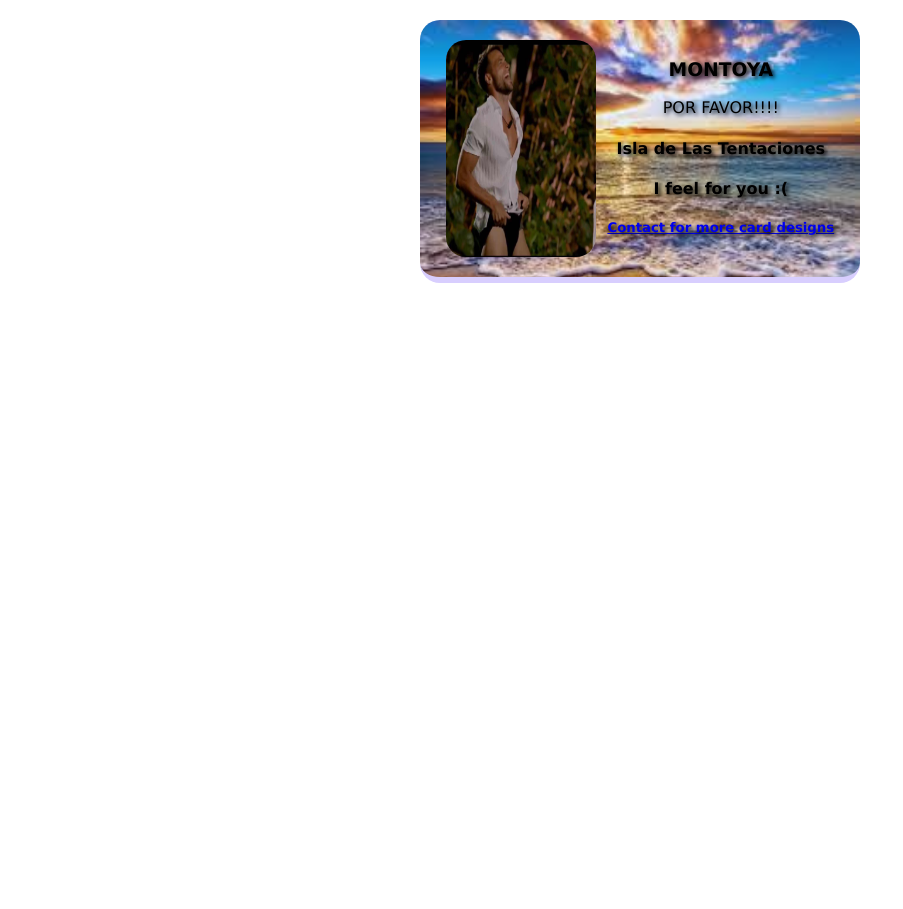
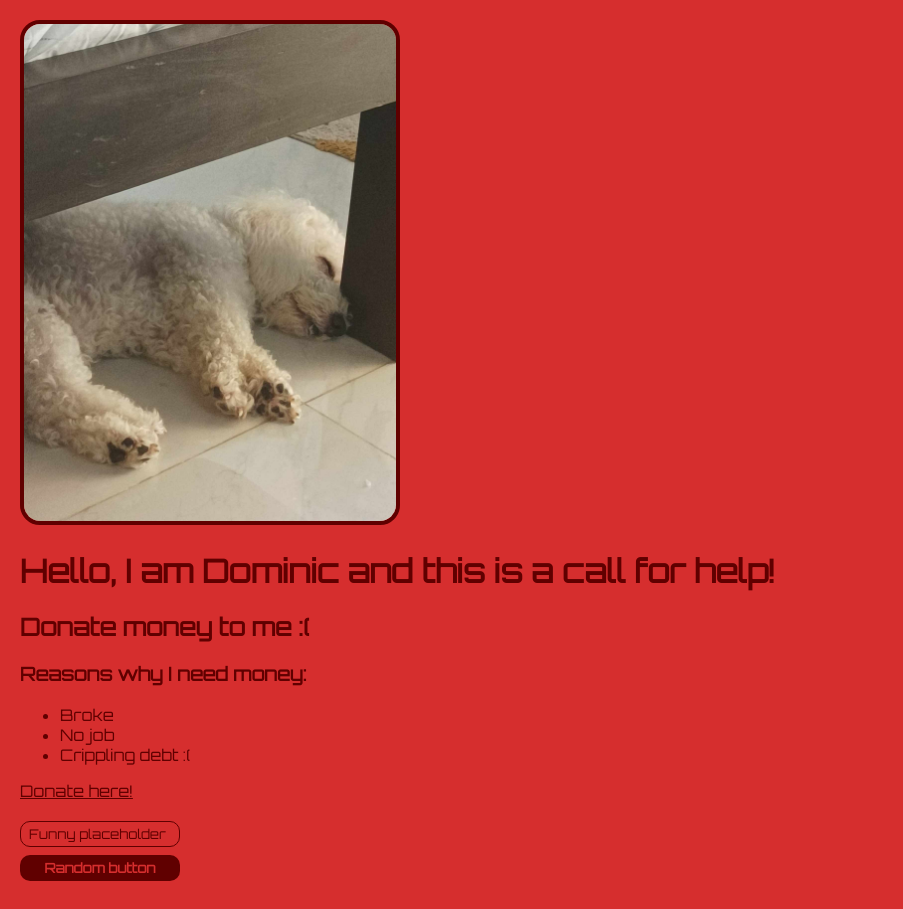
Before and after one commit to roigufipd/Activity, a website built with Vite: page index.html in a window 1280 px wide. Shown: the whole page, without its empty margins (0-903 px from the left). Before the commit the page ends 800 px from the top, so only its background shows below. Built offline with nearby package versions, Linux system fonts and the light colour scheme; a web font is replaced by a local one.

Commit message:
Add files via upload

```diff
--- a/index.html
+++ b/index.html
@@ -1,17 +1,23 @@
+<!doctype html>
 <html>
     <head>
         <link rel="stylesheet" href="styles.css" />
+        <link href="https://fonts.googleapis.com/css2?family=Bangers&family=Black+Ops+One&family=Creepster&family=La+Belle+Aurore&family=MedievalSharp&family=Orbitron&family=Rye&display=swap" rel="stylesheet">
+        <script src="index.js"></script>
     </head>
     <body>
-        <div class="card">
-            <img class="avatar" src="images/mon.jpg">
-            <div>
-                <h3>MONTOYA</h3>
-                <p>POR FAVOR!!!!</p>
-                <h4>Isla de Las Tentaciones</h4>
-                <h4>I feel for you :(</h4>
-                <h5><a href="help.html">Contact for more card designs</a></h5>
-            </div>
-        </div>
+       <img src = "image.jpg">
+        <h1>Hello, I am Dominic and this is a call for help!</h1>
+        <h2>Donate money to me :(</h2>
+        <h3>Reasons why I need money: </h3>
+        <ul>
+            <li>Broke
+            <li>No job
+            <li>Crippling debt :(
+        </ul>
+        <a href = "link.hmtl">Donate here!</a>
+        <input type = "text" placeholder="Funny placeholder">
+        <button>Random button</button>
+
     </body>
 </html>
--- /dev/null
+++ b/index.js
@@ -0,0 +1,87 @@
+// Challenge 2:
+// Replace the arguments below according to your preference.
+
+// space, scary, military, romantic, cowboy, fantasy, superhero
+favouriteMovieGenre("space")
+
+// watermelon, tomato, banana, orange, avocado, blueberry
+favouriteFruit("tomato")
+
+// light, dark
+favouriteMode("light")
+
+// sharp, soft, round
+favouriteEdgeStyle("soft")
+
+
+
+////////////////////////////////////
+// IGONE THE CODE BELOW THIS LINE //
+////////////////////////////////////
+
+function setProp(prop, value) {
+    document.documentElement.style.setProperty(prop, value)
+}
+
+function favouriteEdgeStyle(style) {
+    setProp("--image", "var(--" + style + ")");
+}
+
+function favouriteMovieGenre(font) {
+    if (font) {
+        setProp("--font", "var(--" + font + ")");
+    }
+}
+
+function favouriteMode(mode) {
+    if (mode === "light" || !mode) {
+        setProp('--background', "var(--light)");
+        setProp('--text', "var(--dark)");
+    } else if (mode === "dark") {
+        setProp('--background', "var(--dark)");
+        setProp('--text', "var(--light)");
+    }
+}
+
+function favouriteFruit(theme) {
+    if (theme === "pastel") {
+        setProp('--light', "#f2f6c3")
+        setProp('--dark', "#68c4af")
+    } else if (theme === "muted") {
+        setProp('--light', "#4c5b64")
+        setProp('--dark', "#45241c")
+    } else if (theme === "love") {
+        setProp('--light', "#f06836")
+        setProp('--dark', "#ba0001")
+    } else if (theme === "sky") {
+        setProp('--light', "#99ccff")
+        setProp('--dark', "#3366ff")
+    } else if (theme === "forrest") {
+        setProp('--light', "#91B247")
+        setProp('--dark', "#597C2B")
+    }  else if (theme === "shiny") {
+        setProp('--light', "#2e9afe")
+        setProp('--dark', "#02197c")
+    } else if (theme === "banana") {
+        setProp('--light', "#fbec5d")
+        setProp('--dark', "#6b3e26")
+    } else if (theme === "watermelon") {
+        setProp('--light', "#75b855")
+        setProp('--dark', "#ad3838")
+    } else if (theme === "tomato") {
+        setProp('--light', "#d62e2e")
+        setProp('--dark', "#600000")
+    } else if (theme === "avocado") {
+        setProp('--light', "#6b8c21")
+        setProp('--dark', "#704012")
+    } else if (theme === "orange") {
+        setProp('--light', "#ffca16")
+        setProp('--dark', "#f97300")
+    } else if (theme === "blueberry") {
+        setProp('--light', "#41a8f9")
+        setProp('--dark', "#064490")
+    } else  {
+        setProp('--light', "#f5f5f5")
+        setProp('--dark', "#222222")
+    }
+}
--- a/package.json
+++ b/package.json
@@ -1,6 +1,6 @@
 {
-  "name": "Scrim-s027ic2",
-  "description": "https://scrimba.com/learn-html-and-css-c0p/~01u/s086mnbok7/head",
+  "name": "Scrim-s035f2r",
+  "description": "https://scrimba.com/learn-html-and-css-c0p/~0e/s0osg4lan3/head",
   "scripts": {
     "start": "vite",
     "dev": "vite",
--- a/styles.css
+++ b/styles.css
@@ -1,25 +1,76 @@
-body {
-    margin: 20px;
-    font-family: Verdana, Geneva, Tahoma, sans-serif;
+:root {
+    --superhero: 'Bangers', cursive;
+    --fantasy: 'MedievalSharp', cursive;
+    --space: 'Orbitron', sans-serif;
+    --military: 'Black Ops One', cursive;
+    --romantic: 'La Belle Aurore', cursive;
+    --scary: 'Creepster', cursive;
+    --cowboy: 'Rye', cursive;
+    --regular: sans-serif;
+    --fantasy: 'MedievalSharp', cursive;
+    --font: var(--regular);
+    --sharp: 0;
+    --soft: 10px;
+    --round: 100px;
+
+    --image: var(--soft);
+
+    --background: #f5f5f5;
+    --text: #222222;
+
+    --light: var(--background);
+    --dark: var(--text);
 }
 
-.avatar {
-    width: 150px;
-    border-radius: 20px;
+
+body, html {
+    margin: 0;
+    padding: 10px;
+    background: var(--background);
+    color: var(--text);
+    font-family: var(--font);
 }
 
-.card {
+img {
+    width: 30%;
+    border-radius: calc(var(--image) * 2);
+    border: 4px solid var(--text);
+}
 
-    margin: 20px auto;
-    padding: 20px;
-    display: flex;
-    justify-content: space-around;
-    text-align: center;
-    text-shadow: 2px 2px 4px #000000;
-    background: url("/images/sea.jpg");
-    border-bottom: 6px solid #d8cefe;
-    background-size: cover;
-    border-radius: 20px;
+a {
+    color: var(--text);
+}
 
-    width: 400px;
+input {
+    display: block;
+    margin: 20px 0 0;
+    width: 160px;
+    box-sizing: border-box;
+    padding: 4px 8px;
+    border-width: 1px;
+    border-style: solid;
+    border-color:  var(--text);
+    color: var(--text);
+    background: none;
+    border-radius: var(--image);
+    font-family: var(--font);
 }
+
+::placeholder {
+    color: var(--text);
+}
+
+button {
+    border-radius: var(--image);
+    padding: 5px 10px;
+    border: none;
+    background: var(--text);
+    color: var(--background);
+    font-weight: bold;
+    box-sizing: border-box;
+    display: block;
+    margin: 8px 0;
+    cursor: pointer;
+    font-family: var(--font);
+    width: 160px;
+}
```
Also changed, not shown: link.html (added, +8 -0 lines), image.jpg (added).
